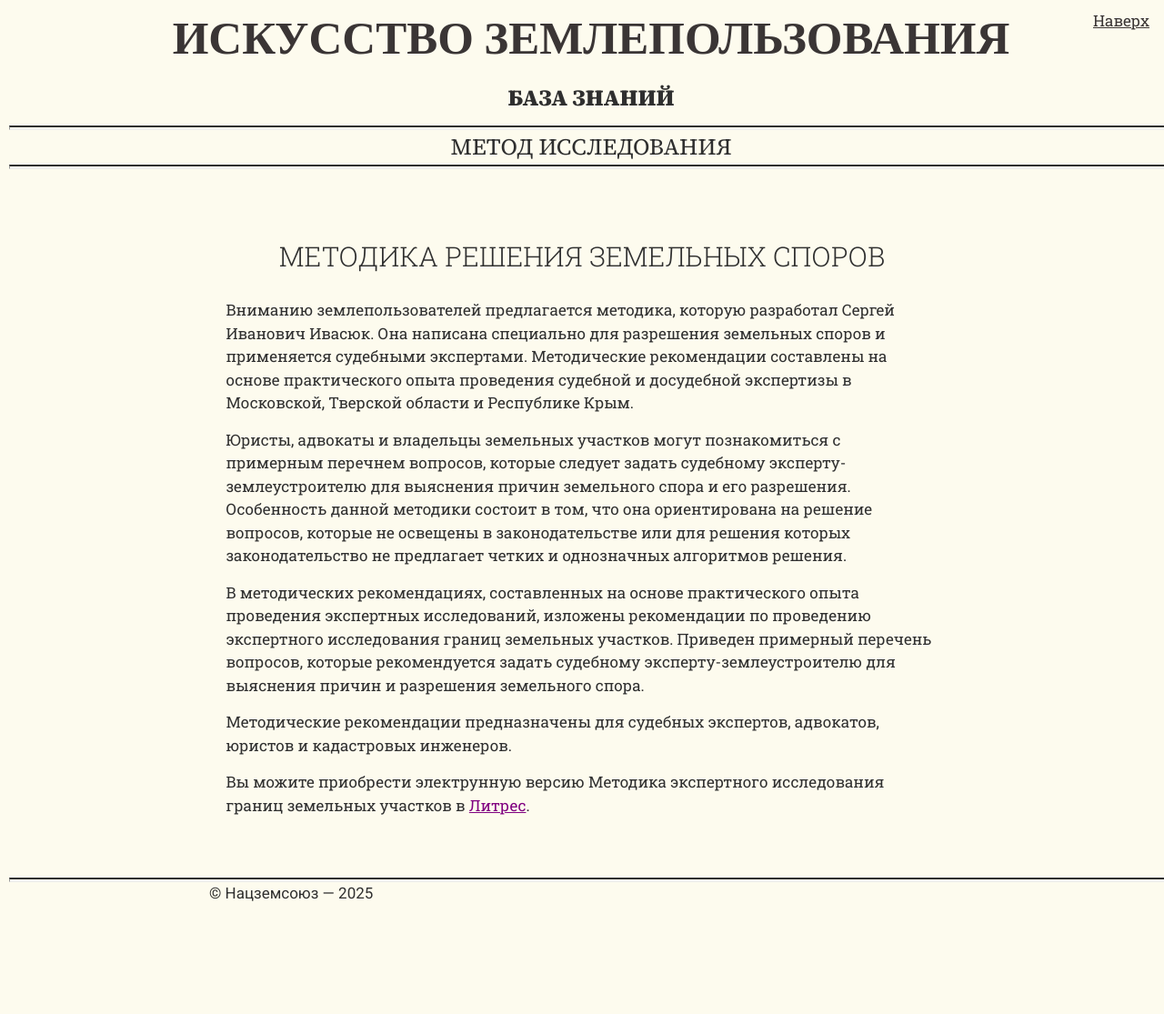
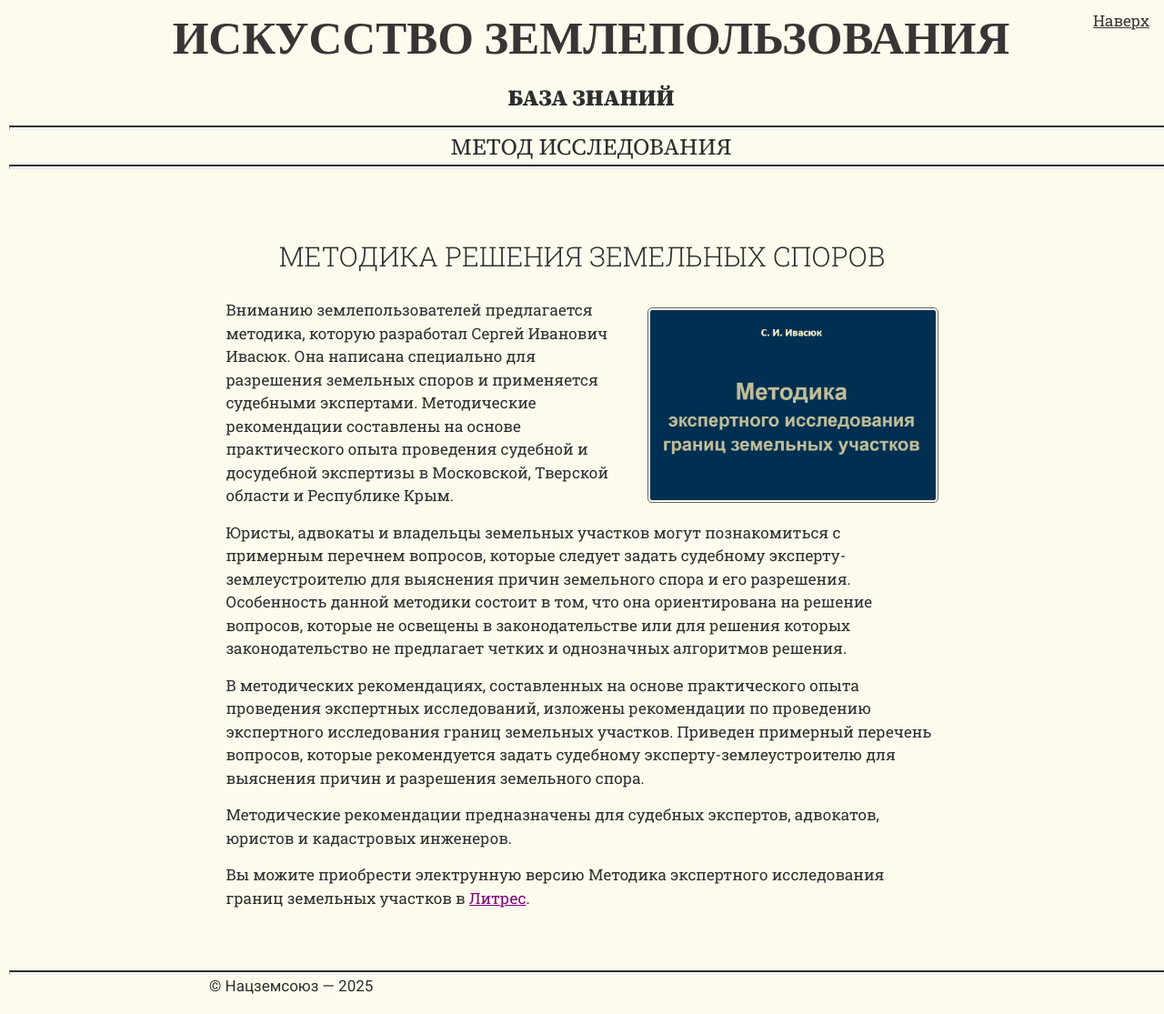
Before and after one commit to SergSi/land-use-art, a Jekyll site: the page built from _posts/2023-03-06-metodika.md, in a window 1280 px wide and 1115 px high. Shown: the whole window at 91% size. Built offline with Jekyll 4.4.1, drawn with Linux system fonts in a browser that asks for light colours; some web fonts are replaced.

Commit message:
Update 2023-03-06-metodika.md

```diff
--- a/_posts/2023-03-06-metodika.md
+++ b/_posts/2023-03-06-metodika.md
@@ -2,7 +2,7 @@
 title: Методика решения земельных споров
 summary: Книга для судебных экспертов, продается
 image_url: методичка.png
-align: right   о
+align: right
 class: methods
 ---
 Вниманию землепользователей предлагается методика, которую разработал Сергей Иванович Ивасюк. Она написана специально для разрешения земельных споров и применяется судебными экспертами. Методические рекомендации составлены на основе практического опыта проведения судебной и досудебной экспертизы в Московской, Тверской области и Республике Крым.
```
